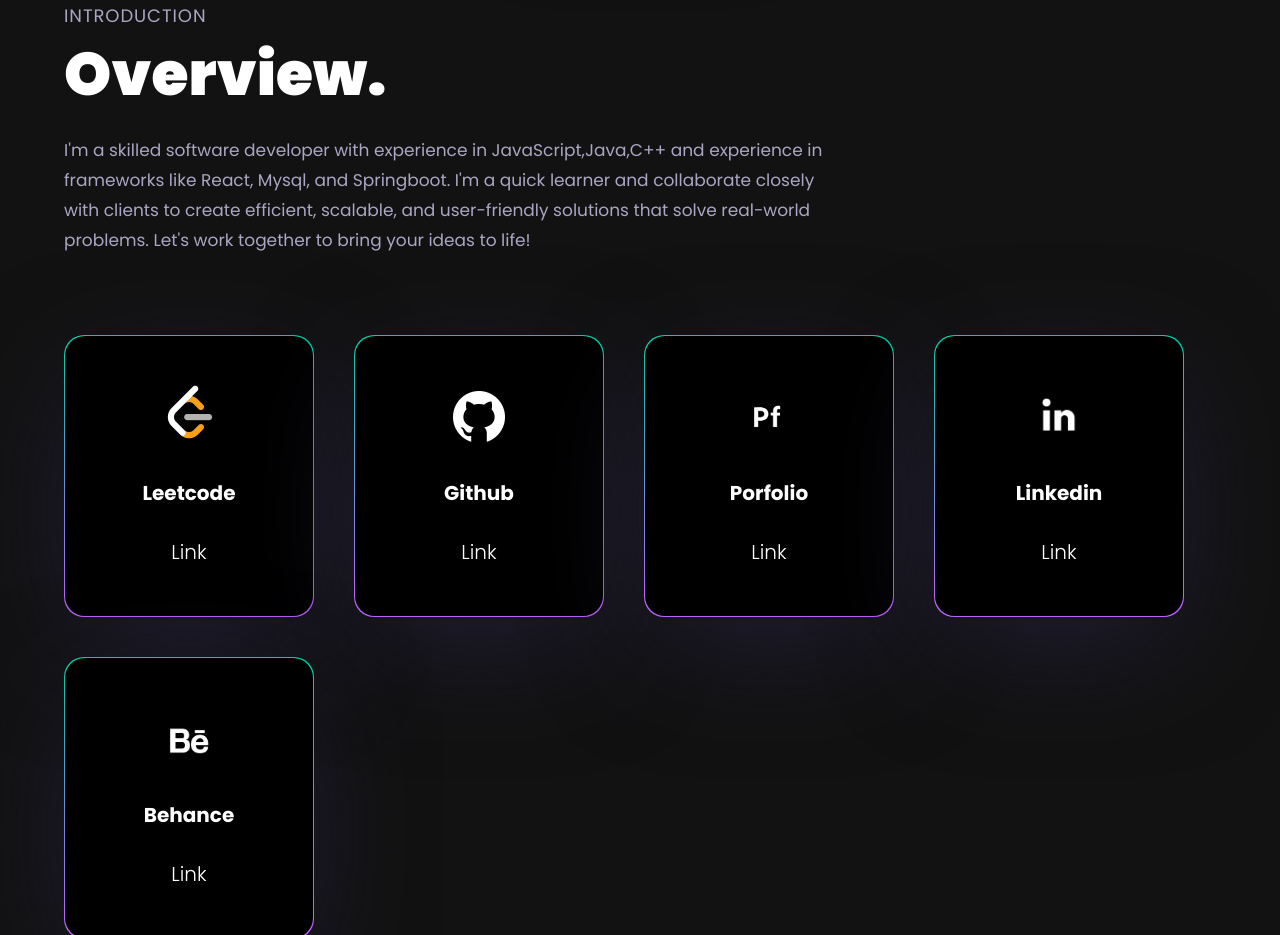
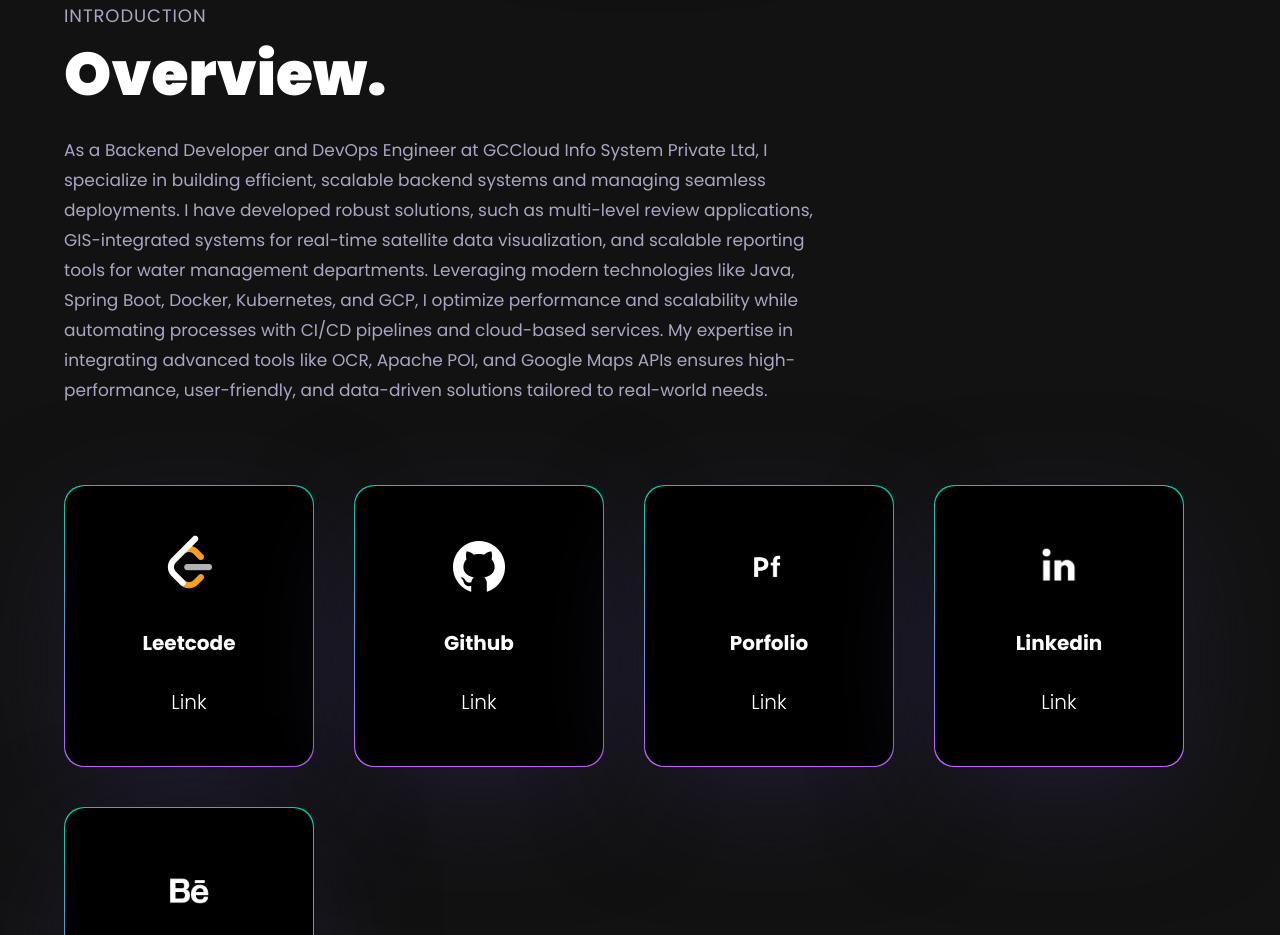
Before and after one commit to sameercr7/React_Portfolio, a React (Create React App) app: page / in a window 1280 px wide. Shown: the part 1320-2255 px from the top of the page. Built offline with nearby package versions, Linux system fonts and the light colour scheme.

Commit message:
latest commit 2.0

```diff
--- a/src/components/About.jsx
+++ b/src/components/About.jsx
@@ -51,11 +51,11 @@ const About = () => {
         variants={fadeIn("", "", 0.1, 1)}
         className='mt-4 text-secondary text-[17px] max-w-3xl leading-[30px]'
       >
-        I'm a skilled software developer  with experience in
-        JavaScript,Java,C++ and experience in frameworks like React, Mysql, and
-        Springboot. I'm a quick learner and collaborate closely with clients to
-        create efficient, scalable, and user-friendly solutions that solve
-        real-world problems. Let's work together to bring your ideas to life!
+       As a Backend Developer and DevOps Engineer at GCCloud Info System Private Ltd, I specialize in building efficient, scalable backend systems and managing seamless deployments.
+       I have developed robust solutions, such as multi-level review applications, GIS-integrated systems for real-time satellite data visualization,
+       and scalable reporting tools for water management departments. Leveraging modern technologies like Java, Spring Boot, Docker, Kubernetes, and GCP,
+        I optimize performance and scalability while automating processes with CI/CD pipelines and cloud-based services.
+         My expertise in integrating advanced tools like OCR, Apache POI, and Google Maps APIs ensures high-performance, user-friendly, and data-driven solutions tailored to real-world needs.
       </motion.p>
 
       <div className='mt-20 flex flex-wrap gap-10'>
```
